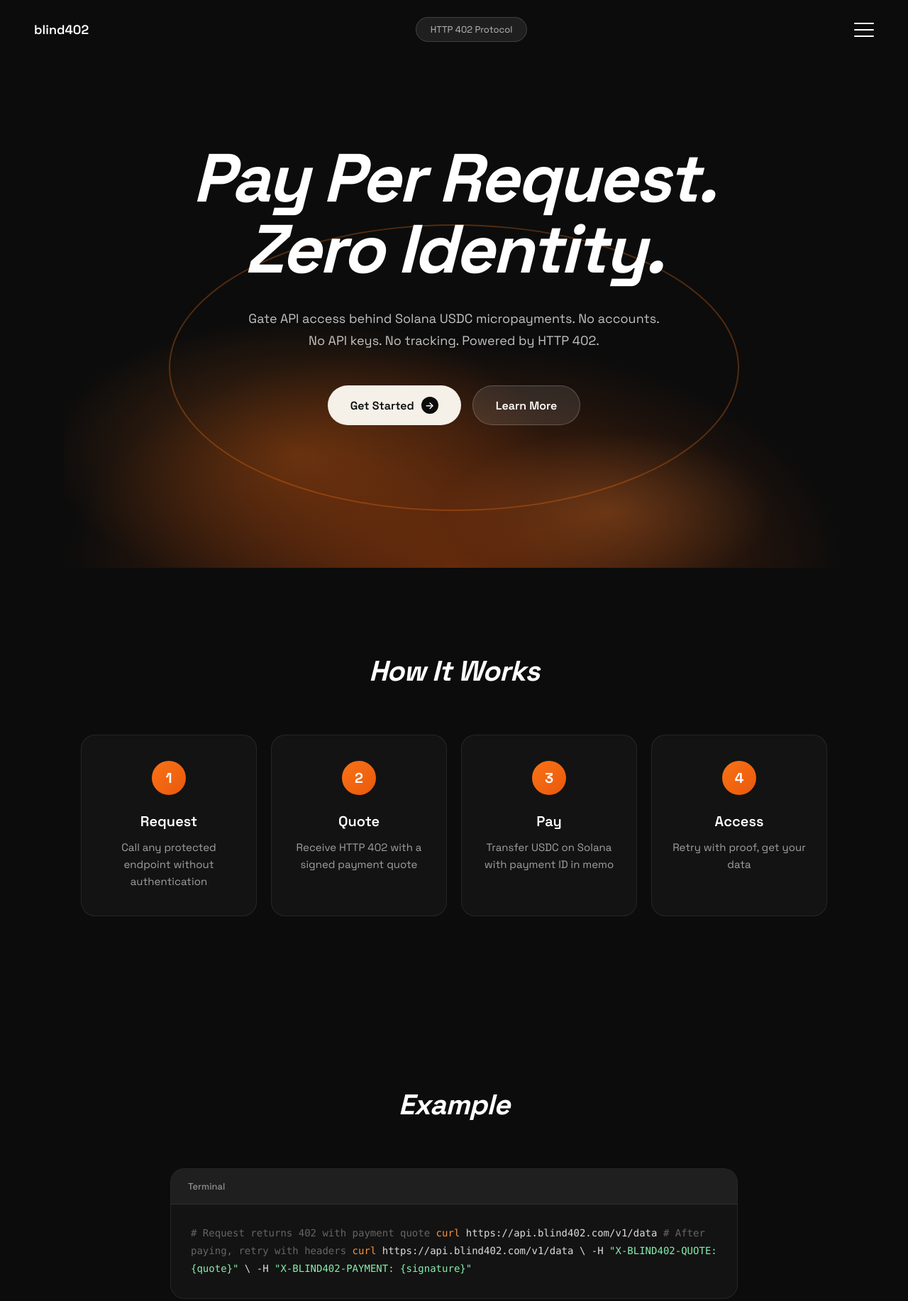
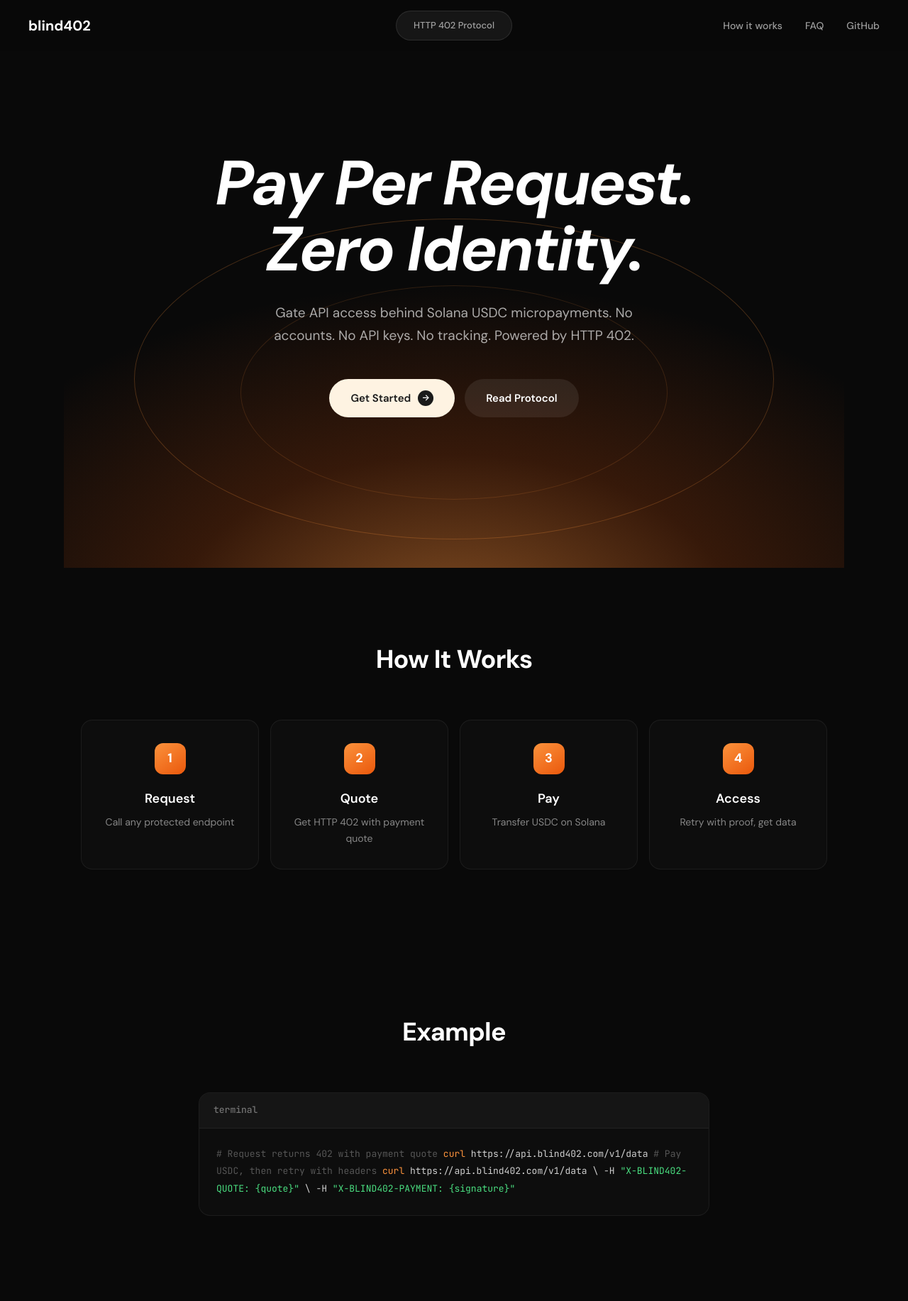
Before and after one commit to blind402/blind, a website: page website/index.html in a window 1280 px wide. Shown: the top 1833 px of the page at 71% size. Drawn offline with Linux system fonts and the light colour scheme.

Commit message:
Add FAQ section and change fonts to DM Sans

```diff
--- a/website/index.html
+++ b/website/index.html
@@ -6,7 +6,7 @@
   <title>blind402 - HTTP 402 Payment Required</title>
   <link rel="preconnect" href="https://fonts.googleapis.com">
   <link rel="preconnect" href="https://fonts.gstatic.com" crossorigin>
-  <link href="https://fonts.googleapis.com/css2?family=Space+Grotesk:wght@400;500;600;700&display=swap" rel="stylesheet">
+  <link href="https://fonts.googleapis.com/css2?family=DM+Sans:ital,wght@0,400;0,500;0,600;0,700;1,700&family=JetBrains+Mono:wght@400;500&display=swap" rel="stylesheet">
   <style>
     * {
       margin: 0;
@@ -15,10 +15,11 @@
     }
 
     body {
-      font-family: 'Space Grotesk', -apple-system, sans-serif;
-      background: #0c0c0c;
+      font-family: 'DM Sans', -apple-system, sans-serif;
+      background: #090909;
       color: #fff;
       overflow-x: hidden;
+      line-height: 1.6;
     }
 
     /* Hero */
@@ -32,21 +33,32 @@
       padding: 40px 24px;
       position: relative;
       background:
-        radial-gradient(ellipse 100% 80% at 50% 100%, rgba(234, 88, 12, 0.4) 0%, transparent 50%),
-        radial-gradient(ellipse 80% 60% at 30% 80%, rgba(249, 115, 22, 0.3) 0%, transparent 40%),
-        radial-gradient(ellipse 60% 40% at 70% 90%, rgba(251, 146, 60, 0.25) 0%, transparent 35%),
-        #0c0c0c;
+        radial-gradient(ellipse 120% 100% at 50% 110%, rgba(251, 146, 60, 0.5) 0%, rgba(234, 88, 12, 0.2) 30%, transparent 60%),
+        #090909;
     }
 
     .hero::before {
       content: '';
       position: absolute;
-      bottom: 10%;
+      bottom: 5%;
       left: 50%;
       transform: translateX(-50%);
-      width: 800px;
-      height: 400px;
-      border: 2px solid rgba(249, 115, 22, 0.3);
+      width: 900px;
+      height: 450px;
+      border: 1.5px solid rgba(251, 146, 60, 0.25);
+      border-radius: 50%;
+      pointer-events: none;
+    }
+
+    .hero::after {
+      content: '';
+      position: absolute;
+      bottom: 12%;
+      left: 50%;
+      transform: translateX(-50%);
+      width: 600px;
+      height: 300px;
+      border: 1px solid rgba(251, 146, 60, 0.15);
       border-radius: 50%;
       pointer-events: none;
     }
@@ -58,254 +70,300 @@
       left: 0;
       right: 0;
       z-index: 100;
-      padding: 24px 48px;
+      padding: 20px 40px;
       display: flex;
       justify-content: space-between;
       align-items: center;
+      background: rgba(9, 9, 9, 0.85);
+      backdrop-filter: blur(16px);
     }
 
     .logo {
-      font-size: 1.125rem;
-      font-weight: 600;
+      font-size: 1.25rem;
+      font-weight: 700;
       color: #fff;
       text-decoration: none;
-      display: flex;
-      align-items: center;
-      gap: 8px;
     }
 
     .badge-nav {
-      padding: 8px 20px;
-      background: rgba(255,255,255,0.08);
-      border: 1px solid rgba(255,255,255,0.15);
+      position: absolute;
+      left: 50%;
+      transform: translateX(-50%);
+      padding: 10px 24px;
+      background: rgba(255,255,255,0.06);
+      border: 1px solid rgba(255,255,255,0.1);
       border-radius: 100px;
       font-size: 0.8125rem;
-      color: rgba(255,255,255,0.7);
+      color: rgba(255,255,255,0.6);
+      font-weight: 500;
     }
 
-    .menu-icon {
-      width: 28px;
-      height: 20px;
+    .nav-links {
       display: flex;
-      flex-direction: column;
-      justify-content: space-between;
-      cursor: pointer;
+      gap: 32px;
     }
 
-    .menu-icon span {
-      height: 2px;
-      background: #fff;
-      border-radius: 2px;
+    .nav-links a {
+      color: rgba(255,255,255,0.6);
+      text-decoration: none;
+      font-size: 0.875rem;
+      font-weight: 500;
+      transition: color 0.2s;
     }
 
-    /* Content */
+    .nav-links a:hover {
+      color: #fff;
+    }
+
+    /* Hero Content */
     .hero-content {
       position: relative;
       z-index: 10;
+      max-width: 900px;
     }
 
     .hero h1 {
-      font-size: clamp(3rem, 10vw, 6rem);
+      font-size: clamp(2.75rem, 9vw, 5.5rem);
       font-weight: 700;
       font-style: italic;
-      letter-spacing: -0.03em;
+      letter-spacing: -0.035em;
       line-height: 1.05;
-      margin-bottom: 32px;
+      margin-bottom: 28px;
     }
 
     .hero p {
-      font-size: 1.125rem;
-      color: rgba(255,255,255,0.75);
-      max-width: 600px;
-      margin: 0 auto 48px;
+      font-size: 1.1875rem;
+      color: rgba(255,255,255,0.65);
+      max-width: 580px;
+      margin: 0 auto 44px;
       line-height: 1.7;
-      font-weight: 400;
     }
 
     .cta-group {
       display: flex;
-      gap: 16px;
+      gap: 14px;
       justify-content: center;
-      flex-wrap: wrap;
     }
 
     .btn {
       display: inline-flex;
       align-items: center;
       gap: 10px;
-      padding: 16px 32px;
+      padding: 15px 30px;
       border-radius: 100px;
-      font-size: 1rem;
+      font-size: 0.9375rem;
       font-weight: 600;
       text-decoration: none;
-      transition: all 0.2s;
+      transition: all 0.15s;
       font-family: inherit;
+      cursor: pointer;
+      border: none;
     }
 
     .btn-primary {
-      background: #f5f0e8;
-      color: #0c0c0c;
+      background: #fef3e2;
+      color: #1a1a1a;
     }
 
     .btn-primary:hover {
       background: #fff;
+      transform: translateY(-1px);
     }
 
     .btn-primary .arrow {
       display: inline-flex;
       align-items: center;
       justify-content: center;
-      width: 24px;
-      height: 24px;
-      background: #0c0c0c;
+      width: 22px;
+      height: 22px;
+      background: #1a1a1a;
       color: #fff;
       border-radius: 50%;
-      font-size: 0.875rem;
+      font-size: 0.75rem;
     }
 
     .btn-secondary {
-      background: rgba(255,255,255,0.1);
+      background: rgba(255,255,255,0.08);
       color: #fff;
-      border: 1px solid rgba(255,255,255,0.2);
     }
 
     .btn-secondary:hover {
-      background: rgba(255,255,255,0.15);
+      background: rgba(255,255,255,0.12);
     }
 
     /* Sections */
     section {
-      padding: 120px 24px;
+      padding: 100px 24px;
       max-width: 1100px;
       margin: 0 auto;
     }
 
-    section h2 {
-      font-size: 2.5rem;
+    .section-header {
+      text-align: center;
+      margin-bottom: 56px;
+    }
+
+    .section-header h2 {
+      font-size: 2.25rem;
       font-weight: 700;
-      font-style: italic;
       letter-spacing: -0.02em;
-      margin-bottom: 64px;
-      text-align: center;
     }
 
     /* Steps */
     .steps {
       display: grid;
       grid-template-columns: repeat(4, 1fr);
-      gap: 20px;
+      gap: 16px;
     }
 
     .step {
-      background: rgba(255,255,255,0.03);
-      border: 1px solid rgba(255,255,255,0.08);
-      border-radius: 20px;
-      padding: 36px 28px;
+      background: rgba(255,255,255,0.02);
+      border: 1px solid rgba(255,255,255,0.06);
+      border-radius: 16px;
+      padding: 32px 24px;
       text-align: center;
+      transition: border-color 0.2s;
+    }
+
+    .step:hover {
+      border-color: rgba(251, 146, 60, 0.3);
     }
 
     .step-number {
       display: inline-flex;
       align-items: center;
       justify-content: center;
-      width: 48px;
-      height: 48px;
-      background: linear-gradient(135deg, #f97316, #ea580c);
+      width: 44px;
+      height: 44px;
+      background: linear-gradient(145deg, #fb923c, #ea580c);
       color: #fff;
-      border-radius: 50%;
-      font-size: 1.25rem;
+      border-radius: 12px;
+      font-size: 1.125rem;
       font-weight: 700;
-      margin-bottom: 24px;
+      margin-bottom: 20px;
     }
 
     .step h3 {
-      font-size: 1.25rem;
+      font-size: 1.125rem;
       font-weight: 600;
-      margin-bottom: 12px;
+      margin-bottom: 8px;
     }
 
     .step p {
-      color: rgba(255,255,255,0.6);
-      font-size: 0.9375rem;
-      line-height: 1.6;
+      color: rgba(255,255,255,0.5);
+      font-size: 0.875rem;
     }
 
     /* Code */
     .code-section {
-      background: rgba(255,255,255,0.03);
-      border: 1px solid rgba(255,255,255,0.08);
-      border-radius: 20px;
+      background: rgba(255,255,255,0.02);
+      border: 1px solid rgba(255,255,255,0.06);
+      border-radius: 16px;
       overflow: hidden;
-      max-width: 800px;
+      max-width: 720px;
       margin: 0 auto;
     }
 
     .code-header {
-      padding: 16px 24px;
-      background: rgba(255,255,255,0.05);
-      border-bottom: 1px solid rgba(255,255,255,0.08);
+      padding: 14px 20px;
+      background: rgba(255,255,255,0.03);
+      border-bottom: 1px solid rgba(255,255,255,0.06);
       font-size: 0.8125rem;
-      color: rgba(255,255,255,0.5);
+      color: rgba(255,255,255,0.4);
       font-weight: 500;
+      font-family: 'JetBrains Mono', monospace;
     }
 
     .code-block {
-      padding: 28px;
-      font-family: 'SF Mono', 'Consolas', monospace;
-      font-size: 0.875rem;
-      line-height: 1.8;
+      padding: 24px;
+      font-family: 'JetBrains Mono', monospace;
+      font-size: 0.8125rem;
+      line-height: 1.9;
       overflow-x: auto;
-      color: rgba(255,255,255,0.85);
+      color: rgba(255,255,255,0.8);
     }
 
-    .code-block .comment { color: rgba(255,255,255,0.35); }
+    .code-block .comment { color: rgba(255,255,255,0.3); }
     .code-block .cmd { color: #fb923c; }
-    .code-block .str { color: #86efac; }
+    .code-block .str { color: #4ade80; }
 
     /* Guarantees */
     .guarantees {
       display: grid;
       grid-template-columns: repeat(4, 1fr);
-      gap: 20px;
+      gap: 16px;
     }
 
     .guarantee {
       text-align: center;
-      padding: 48px 24px;
-      background: rgba(255,255,255,0.03);
-      border: 1px solid rgba(255,255,255,0.08);
-      border-radius: 20px;
+      padding: 40px 20px;
+      background: rgba(255,255,255,0.02);
+      border: 1px solid rgba(255,255,255,0.06);
+      border-radius: 16px;
+      transition: border-color 0.2s;
+    }
+
+    .guarantee:hover {
+      border-color: rgba(251, 146, 60, 0.3);
     }
 
     .guarantee h3 {
-      font-size: 1.125rem;
+      font-size: 1rem;
       font-weight: 600;
-      margin-bottom: 8px;
+      margin-bottom: 6px;
     }
 
     .guarantee p {
-      color: rgba(255,255,255,0.5);
-      font-size: 0.875rem;
+      color: rgba(255,255,255,0.45);
+      font-size: 0.8125rem;
+    }
+
+    /* FAQ */
+    .faq-list {
+      max-width: 700px;
+      margin: 0 auto;
+    }
+
+    .faq-item {
+      border-bottom: 1px solid rgba(255,255,255,0.08);
+      padding: 28px 0;
+    }
+
+    .faq-item:first-child {
+      border-top: 1px solid rgba(255,255,255,0.08);
+    }
+
+    .faq-question {
+      font-size: 1.0625rem;
+      font-weight: 600;
+      margin-bottom: 12px;
+      color: #fff;
+    }
+
+    .faq-answer {
+      color: rgba(255,255,255,0.55);
+      font-size: 0.9375rem;
+      line-height: 1.7;
     }
 
     /* Footer */
     footer {
-      border-top: 1px solid rgba(255,255,255,0.08);
-      padding: 48px 24px;
+      border-top: 1px solid rgba(255,255,255,0.06);
+      padding: 40px 24px;
       text-align: center;
     }
 
     .footer-links {
       display: flex;
       justify-content: center;
-      gap: 40px;
-      margin-bottom: 24px;
+      gap: 36px;
+      margin-bottom: 20px;
     }
 
     .footer-links a {
-      color: rgba(255,255,255,0.6);
+      color: rgba(255,255,255,0.5);
       text-decoration: none;
-      font-size: 0.9375rem;
+      font-size: 0.875rem;
       font-weight: 500;
       transition: color 0.2s;
     }
@@ -315,24 +373,24 @@
     }
 
     footer p {
-      color: rgba(255,255,255,0.3);
+      color: rgba(255,255,255,0.25);
       font-size: 0.8125rem;
     }
 
     @media (max-width: 900px) {
-      .steps, .guarantees {
-        grid-template-columns: repeat(2, 1fr);
-      }
+      .steps, .guarantees { grid-template-columns: repeat(2, 1fr); }
+      .badge-nav { display: none; }
     }
 
     @media (max-width: 600px) {
-      nav { padding: 20px 24px; }
-      .badge-nav { display: none; }
+      nav { padding: 16px 20px; }
+      .nav-links { display: none; }
       .steps, .guarantees { grid-template-columns: 1fr; }
-      section { padding: 80px 20px; }
-      section h2 { font-size: 1.75rem; margin-bottom: 40px; }
-      .cta-group { flex-direction: column; }
+      section { padding: 72px 20px; }
+      .section-header h2 { font-size: 1.625rem; }
+      .cta-group { flex-direction: column; width: 100%; }
       .btn { width: 100%; justify-content: center; }
+      .hero::before, .hero::after { display: none; }
     }
   </style>
 </head>
@@ -340,10 +398,10 @@
   <nav>
     <a href="/" class="logo">blind402</a>
     <div class="badge-nav">HTTP 402 Protocol</div>
-    <div class="menu-icon">
-      <span></span>
-      <span></span>
-      <span></span>
+    <div class="nav-links">
+      <a href="#how">How it works</a>
+      <a href="#faq">FAQ</a>
+      <a href="https://github.com/blind402/blind">GitHub</a>
     </div>
   </nav>
 
@@ -356,47 +414,51 @@
           Get Started <span class="arrow">→</span>
         </a>
         <a href="https://github.com/blind402/blind/blob/main/PROTOCOL.md" class="btn btn-secondary">
-          Learn More
+          Read Protocol
         </a>
       </div>
     </div>
   </section>
 
-  <section>
-    <h2>How It Works</h2>
+  <section id="how">
+    <div class="section-header">
+      <h2>How It Works</h2>
+    </div>
     <div class="steps">
       <div class="step">
         <div class="step-number">1</div>
         <h3>Request</h3>
-        <p>Call any protected endpoint without authentication</p>
+        <p>Call any protected endpoint</p>
       </div>
       <div class="step">
         <div class="step-number">2</div>
         <h3>Quote</h3>
-        <p>Receive HTTP 402 with a signed payment quote</p>
+        <p>Get HTTP 402 with payment quote</p>
       </div>
       <div class="step">
         <div class="step-number">3</div>
         <h3>Pay</h3>
-        <p>Transfer USDC on Solana with payment ID in memo</p>
+        <p>Transfer USDC on Solana</p>
       </div>
       <div class="step">
         <div class="step-number">4</div>
         <h3>Access</h3>
-        <p>Retry with proof, get your data</p>
+        <p>Retry with proof, get data</p>
       </div>
     </div>
   </section>
 
   <section>
-    <h2>Example</h2>
+    <div class="section-header">
+      <h2>Example</h2>
+    </div>
     <div class="code-section">
-      <div class="code-header">Terminal</div>
+      <div class="code-header">terminal</div>
       <div class="code-block">
 <span class="comment"># Request returns 402 with payment quote</span>
 <span class="cmd">curl</span> https://api.blind402.com/v1/data
 
-<span class="comment"># After paying, retry with headers</span>
+<span class="comment"># Pay USDC, then retry with headers</span>
 <span class="cmd">curl</span> https://api.blind402.com/v1/data \
   -H <span class="str">"X-BLIND402-QUOTE: {quote}"</span> \
   -H <span class="str">"X-BLIND402-PAYMENT: {signature}"</span>
@@ -405,7 +467,9 @@
   </section>
 
   <section>
-    <h2>Guarantees</h2>
+    <div class="section-header">
+      <h2>Guarantees</h2>
+    </div>
     <div class="guarantees">
       <div class="guarantee">
         <h3>No Accounts</h3>
@@ -426,6 +490,38 @@
     </div>
   </section>
 
+  <section id="faq">
+    <div class="section-header">
+      <h2>FAQ</h2>
+    </div>
+    <div class="faq-list">
+      <div class="faq-item">
+        <div class="faq-question">What is HTTP 402?</div>
+        <div class="faq-answer">HTTP 402 Payment Required is a status code reserved for digital payment systems. It signals that payment is needed before the server will fulfill the request. blind402 implements this using Solana USDC transfers.</div>
+      </div>
+      <div class="faq-item">
+        <div class="faq-question">What currency is used for payment?</div>
+        <div class="faq-answer">USDC on Solana mainnet. Payments are verified on-chain using the transaction signature and memo.</div>
+      </div>
+      <div class="faq-item">
+        <div class="faq-question">Do I need to create an account?</div>
+        <div class="faq-answer">No. There are no accounts, no API keys, and no signup. You just need a Solana wallet with USDC to make payments.</div>
+      </div>
+      <div class="faq-item">
+        <div class="faq-question">Is my identity tracked?</div>
+        <div class="faq-answer">No. blind402 stores no user identity. There are no cookies, sessions, or tracking. The only data retained is transaction signatures for replay protection, which expire after 15 minutes.</div>
+      </div>
+      <div class="faq-item">
+        <div class="faq-question">How long is a quote valid?</div>
+        <div class="faq-answer">Quotes expire after 60 seconds. You must pay and submit the payment proof within this window.</div>
+      </div>
+      <div class="faq-item">
+        <div class="faq-question">Can I reuse a payment?</div>
+        <div class="faq-answer">No. Each transaction signature can only be used once. Replay attacks are blocked.</div>
+      </div>
+    </div>
+  </section>
+
   <footer>
     <div class="footer-links">
       <a href="https://github.com/blind402/blind">GitHub</a>
```
